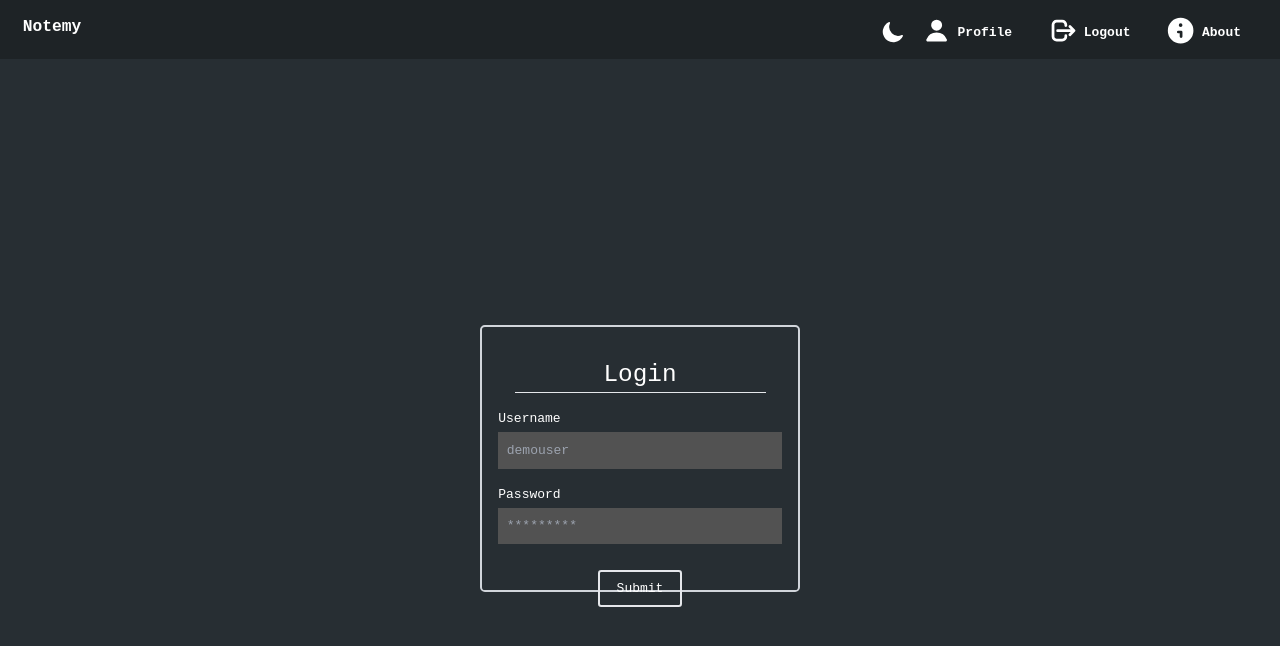
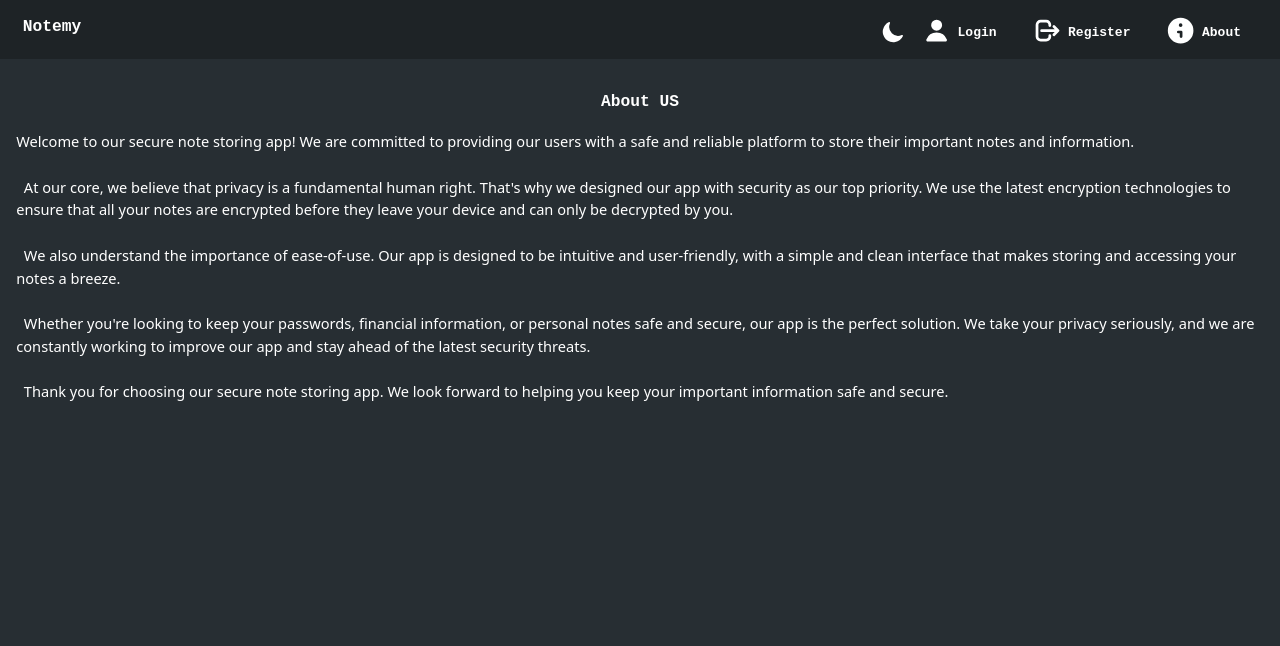
Before and after one commit to DebNation/notes-frontend, a React (Vite) app: page /about in a window 1280 px wide. Shown: the top 646 px of the page. Built offline with nearby package versions, Linux system fonts and the light colour scheme.

Commit message:
add react-router-dom, use react router to manipulate navbar buttons, update navbar

```diff
--- a/package.json
+++ b/package.json
@@ -14,7 +14,8 @@
     "@tanstack/react-query": "^5.37.1",
     "axios": "^1.7.0",
     "react": "^18.2.0",
-    "react-dom": "^18.2.0"
+    "react-dom": "^18.2.0",
+    "react-router-dom": "^6.23.1"
   },
   "devDependencies": {
     "@tanstack/eslint-plugin-query": "^5.35.6",
--- a/src/App.tsx
+++ b/src/App.tsx
@@ -2,20 +2,56 @@ import { useContext } from "react";
 import ThemeContext from "./contexts/themeContext";
 import Index from "./comps/index";
 import Navbar from "./comps/navbar";
+import { createBrowserRouter, RouterProvider } from "react-router-dom";
+import About from "./comps/about";
+import React from "react";
+import Register from "./comps/register";
 
 function App() {
   const context = useContext(ThemeContext);
+
   const html = document.getElementById("html");
   if (context?.theme === "dark") {
     html?.classList.add("dark");
   } else {
     html?.classList.remove("dark");
   }
+  const router = createBrowserRouter([
+    {
+      path: "/about",
+      element: (
+        <>
+          <Navbar />
+          <About />
+        </>
+      ),
+    },
+    {
+      path: "/",
+      element: (
+        <>
+          <Navbar />
+          <Index />
+        </>
+      ),
+    },
+{
+      path: "/register",
+      element: (
+        <>
+          <Navbar />
+          <Register />
+        </>
+      ),
+    },
+
+  ]);
 
   return (
     <>
-      <Navbar/>
-      <Index />
+      <React.StrictMode>
+        <RouterProvider router={router} />
+      </React.StrictMode>
     </>
   );
 }
--- a/src/api/api.ts
+++ b/src/api/api.ts
@@ -9,6 +9,12 @@ export const loginFn = async (userCreds: object) => {
   const response = await notemyApi.post("/login", userCreds);
   return response.data;
 };
+//REGISTER
+export const RegisterFn = async (userCreds: object) => {
+  const response = await notemyApi.post("/register", userCreds);
+  return response.data;
+};
+
 // GET ME(USER DETAILS)
 export const getMeFn = async (token: string) => {
   const response = await notemyApi.get("/me", {
--- a/src/comps/about.tsx
+++ b/src/comps/about.tsx
@@ -1,7 +1,38 @@
-
 const About = () => {
   return (
-    <div className="h-screen dark:bg-everforest_bg0">About </div>
-  )
-}
-export default About
+    <div className="h-screen bg-lime-200 dark:bg-everforest_bg0 dark:text-white duration-100 pt-10">
+
+      <div className="flex justify-center text-xl font-bold">
+      <h3>About US</h3>
+      </div>
+      <article className="p-5 text-lg font-sans">
+        Welcome to our secure note storing app! We are committed to providing
+        our users with a safe and reliable platform to store their important
+        notes and information.
+        <br />
+        <br />
+        &nbsp; At our core, we believe that privacy is a fundamental human
+        right. That&apos;s why we designed our app with security as our top
+        priority. We use the latest encryption technologies to ensure that all
+        your notes are encrypted before they leave your device and can only be
+        decrypted by you.
+        <br />
+        <br />
+        &nbsp; We also understand the importance of ease-of-use. Our app is
+        designed to be intuitive and user-friendly, with a simple and clean
+        interface that makes storing and accessing your notes a breeze.
+        <br />
+        <br />
+        &nbsp; Whether you&apos;re looking to keep your passwords, financial
+        information, or personal notes safe and secure, our app is the perfect
+        solution. We take your privacy seriously, and we are constantly working
+        to improve our app and stay ahead of the latest security threats.
+        <br />
+        <br />
+        &nbsp; Thank you for choosing our secure note storing app. We look
+        forward to helping you keep your important information safe and secure.
+      </article>
+    </div>
+  );
+};
+export default About;
--- a/src/comps/login.tsx
+++ b/src/comps/login.tsx
@@ -18,7 +18,9 @@ function Login() {
     try {
       const data: loginResponseType = await loginFn(userData);
       const accessToken = data.data.accessToken;
-      userContext?.userLogin(accessToken);
+      const username = data.data.username;
+      console.log(username)
+      userContext?.userLogin(accessToken, username);
     } catch (err) {
       console.log(err);
       if (err?.response?.status === 400) {
@@ -35,7 +37,7 @@ function Login() {
       ) : (
         <form
           onSubmit={handleSubmit}
-          className="border-2 rounded-md p-5 w-3/4  md:w-1/4 lg:w-1/4 shadow-black border-black dark:border-gray-300 h-2/6"
+          className="border-2 rounded-md p-5 w-3/4  md:w-1/4 lg:w-1/4 shadow-black border-black dark:border-gray-300 h-3/8"
         >
           <div className=" inline-block text-center p-5 w-full">
             <h1 className="text-3xl mb-1">Login</h1>
--- a/src/comps/navbar.tsx
+++ b/src/comps/navbar.tsx
@@ -8,8 +8,10 @@ import {
   UserIcon,
   ArrowRightStartOnRectangleIcon,
   InformationCircleIcon,
+  HomeIcon,
 } from "@heroicons/react/16/solid";
 import UserContext from "../contexts/userContext";
+import { Link } from "react-router-dom";
 
 const Navbar = () => {
   const themeContext = useContext(ThemeContext);
@@ -23,7 +25,9 @@ const Navbar = () => {
     <div className=" bg-lime-300 dark:bg-everforest_bg_dim   dark:text-white shadow-black duration-100 ">
       <div className="flex justify-between">
         <div className="text-xl p-2 mt-3 flex gap-5">
-          <div className="font-bold pl-5">Notemy</div>
+          <Link to={"/"}>
+            <div className="font-bold pl-5 cursor-pointer">Notemy</div>
+          </Link>
         </div>
 
         <div className="p-2 mr-2 flex">
@@ -55,21 +59,72 @@ const Navbar = () => {
               onClick={() => setShowModal(!showModal)}
             />
           )}
+          {user?.accessToken ? (
+            <>
+              <div>
+                <Link
+                  to={"/"}
+                  className="hidden md:px-3 md:py-2 md:mr-5 md:mt-1 md:flex md:hover:bg-green-800 md:duration-100 md:rounded-md"
+                >
+                  <HomeIcon className="h-9 w-9 transition duration-500 mr-2" />
+                  <div className="mt-2 font-bold">Home</div>
+                </Link>
+              </div>
+
               <div className="hidden md:px-3 md:py-2 md:mr-5 md:mt-1 md:flex md:hover:bg-green-800 md:duration-100 md:rounded-md">
                 <UserIcon className="h-9 w-9 transition duration-500 mr-2" />
-            <div className="mt-2 font-bold">Profile</div>
+                <div className="mt-2 font-bold">
+                  {localStorage.getItem("username")}
                 </div>
-          <div className="hidden md:px-3 md:py-2 md:mr-5 md:mt-1 md:flex md:hover:bg-green-800 md:duration-100 md:rounded-md" onClick={()=>{
-            localStorage.removeItem("accessToken")
-            user?.userLogin(localStorage.getItem("accessToken") || "")
-          }}>
+              </div>
+              <div
+                className="hidden md:px-3 md:py-2 md:mr-5 md:mt-1 md:flex md:hover:bg-green-800 md:duration-100 md:rounded-md"
+                onClick={() => {
+                  localStorage.removeItem("accessToken");
+                  user?.userLogin(
+                    localStorage.getItem("accessToken") || "",
+                    localStorage.getItem("username") || "",
+                  );
+                }}
+              >
                 <ArrowRightStartOnRectangleIcon className="h-9 w-9 transition duration-500 mr-2" />
                 <div className="mt-2 font-bold">Logout</div>
               </div>
               <div className="hidden md:px-3 md:py-2 md:mr-5 md:mt-1 md:flex md:hover:bg-green-800 md:duration-100 md:rounded-md ">
+                <Link to={"/about"} className="hidden md:flex">
                   <InformationCircleIcon className="h-9 w-9 transition duration-500 mr-2" />
                   <div className="mt-2 font-bold">About</div>
+                </Link>
               </div>
+            </>
+          ) : (
+            <>
+              <div>
+                <Link
+                  to={"/"}
+                  className="hidden md:px-3 md:py-2 md:mr-5 md:mt-1 md:flex md:hover:bg-green-800 md:duration-100 md:rounded-md"
+                >
+                  <UserIcon className="h-9 w-9 transition duration-500 mr-2" />
+                  <div className="mt-2 font-bold">Login</div>
+                </Link>
+              </div>
+              <div>
+                <Link
+                  to={"/register"}
+                  className="hidden md:px-3 md:py-2 md:mr-5 md:mt-1 md:flex md:hover:bg-green-800 md:duration-100 md:rounded-md"
+                >
+                  <ArrowRightStartOnRectangleIcon className="h-9 w-9 transition duration-500 mr-2" />
+                  <div className="mt-2 font-bold">Register</div>
+                </Link>
+              </div>
+              <div className="hidden md:px-3 md:py-2 md:mr-5 md:mt-1 md:flex md:hover:bg-green-800 md:duration-100 md:rounded-md ">
+                <Link to={"/about"} className="hidden md:flex">
+                  <InformationCircleIcon className="h-9 w-9 transition duration-500 mr-2" />
+                  <div className="mt-2 font-bold">About</div>
+                </Link>
+              </div>
+            </>
+          )}
         </div>
       </div>
       {showModal ? (
@@ -80,30 +135,59 @@ const Navbar = () => {
             <ul className="block ">
               <li className="px-5 py-3  mx-5 rounded-md  bg-lime-800 hover:bg-green-600 flex ">
                 <UserIcon className="h-6 w-6 mr-2" />
-                Profile
+                {localStorage.getItem("username")}
               </li>
-              <li className="px-5 py-3 mt-5  mx-5 rounded-md bg-lime-800 hover:bg-everforest_orage flex">
+              <li
+                className="px-5 py-3 mt-5  mx-5 rounded-md bg-lime-800 hover:bg-everforest_orage flex"
+                onClick={() => {
+                  localStorage.removeItem("accessToken");
+                  user?.userLogin(
+                    localStorage.getItem("accessToken") || "",
+                    localStorage.getItem("username") || "",
+                  );
+                }}
+              >
                 <ArrowRightStartOnRectangleIcon className="h-6 w-6 mr-2" />
                 Logout
               </li>
-              <li className="px-5 py-3 mt-5  mx-5 rounded-md bg-lime-800 hover:bg-green-600 flex">
+              <li>
+                <Link
+                  to={"/about"}
+                  className="px-5 py-3 mt-5  mx-5 rounded-md bg-lime-800 hover:bg-green-600 flex"
+                >
                   <InformationCircleIcon className="h-6 w-6 mr-2" />
                   About
+                </Link>
               </li>
             </ul>
           ) : (
             <ul className="block ">
-              <li className="px-5 py-3  mx-5 rounded-md  bg-lime-800 hover:bg-green-600 flex ">
+              <li>
+                <Link
+                  to={"/"}
+                  className="px-5 py-3  mx-5 rounded-md  bg-lime-800 hover:bg-green-600 flex "
+                >
                   <UserIcon className="h-6 w-6 mr-2" />
                   Login
+                </Link>
               </li>
-              <li className="px-5 py-3 mt-5  mx-5 rounded-md bg-lime-800 hover:bg-everforest_orage flex">
+              <li>
+                <Link
+                  to={"/register"}
+                  className="px-5 py-3 mt-5  mx-5 rounded-md bg-lime-800 hover:bg-everforest_orage flex"
+                >
                   <ArrowRightStartOnRectangleIcon className="h-6 w-6 mr-2" />
                   Register
+                </Link>
               </li>
-              <li className="px-5 py-3 mt-5  mx-5 rounded-md bg-lime-800 hover:bg-green-600 flex">
+              <li>
+                <Link
+                  to={"/about"}
+                  className="px-5 py-3 mt-5  mx-5 rounded-md bg-lime-800 hover:bg-green-600 flex"
+                >
                   <InformationCircleIcon className="h-6 w-6 mr-2" />
                   About
+                </Link>
               </li>
             </ul>
           )}
--- a/src/comps/register.tsx
+++ b/src/comps/register.tsx
@@ -1,77 +1,87 @@
-import { useContext, useState } from "react";
-import { loginFn } from "../api/api";
-// import { loginResponseType } from "../@types/types";
+import { useState } from "react";
+// import { useContext } from "react";
 // import UserContext from "../contexts/userContext";
+import { ArrowPathIcon } from "@heroicons/react/16/solid";
+import { RegisterFn } from "../api/api";
+import { registerResponseType } from "../@types/types";
+import { useNavigate } from "react-router-dom";
+// import { redirect } from "react-router-dom";
 
 function Register() {
   const [username, setUsername] = useState("");
+  const [email, setEmail] = useState("");
   const [password, setPassword] = useState("");
-  const [email, setEmail] = useState("");
-  const handleSubmit = () => { };
+  const [showProcessing, setShowProcessing] = useState(false);
 
-  // const userContext = useContext(UserContext)
-  //
-  // const userData = { username: username, password: password }
-  // const handleSubmit = async (e: React.FormEvent) => {
-  //   e.preventDefault();
-  //   try {
-  //     const data: loginResponseType = await loginFn(userData)
-  //     const accessToken = data.data.accessToken
-  //     userContext?.userLogin(accessToken)
-  //   }
-  //   catch (err) {
-  //     console.log(err)
-  //     if(err.response.status === 400){
-  //
-  //     console.log("check your credentials again")
-  //     }
-  //
-  //   }
+  const navigate = useNavigate();
 
-  //}
+  // const user = useContext(UserContext);
+
+  const userData = { username: username, email: email, password: password };
+  const handleSubmit = async (e: React.FormEvent) => {
+    e.preventDefault();
+    setShowProcessing(true);
+    try {
+      const data: registerResponseType = await RegisterFn(userData);
+      alert("Account is Created, You can Login Now");
+
+      navigate("/");
+    } catch (err) {
+      console.log(err);
+      if (err?.response?.status === 409) {
+        console.log("User already exist");
+      }
+    }
+    setShowProcessing(false);
+  };
 
   return (
-    <div className="h-screen items-center justify-center flex dark:bg-neutral-800 dark:text-white">
+    <div className="h-screen items-center justify-center flex dark:bg-everforest_bg0 dark:text-white duration-100">
+      {showProcessing ? (
+        <ArrowPathIcon className="animate-spin h-6 w-6" />
+      ) : (
         <form
           onSubmit={handleSubmit}
-        className="border-2 p-5 w-3/4  md:w-2/4 lg:w-1/4 shadow-black border-black dark:border-gray-300 "
+          className="border-2 rounded-md p-5 w-3/4  md:w-1/4 lg:w-1/4 shadow-black border-black dark:border-gray-300 h-2/8"
         >
           <div className=" inline-block text-center p-5 w-full">
-          <h1 className="text-3xl mb-1">Login</h1>
+            <h1 className="text-3xl mb-1">Register</h1>
             <hr />
           </div>
 
           <div className=" block ">
             <label className="block">Username</label>
             <input
-            className="p-2 mt-1 w-full border-2 hover:border-black dark:border-0 dark:bg-neutral-600 "
+              className="p-2 mt-1 w-full border-2 hover:border-black dark:border-neutral-600 dark:border-2 dark:bg-neutral-600"
+              required={true}
               placeholder="demouser"
               type="text"
               value={username}
               onChange={(e) => setUsername(e.target.value)}
             />
           </div>
-        <div className=" block ">
+          <div className=" block mt-5 h-2/4 ">
             <label className="block">Email</label>
             <input
-            className="p-2 mt-1 w-full border-2 hover:border-black dark:border-0 dark:bg-neutral-600 "
-            placeholder="demouser"
+              className="p-2 mt-1 w-full border-2 hover:border-black dark:border-neutral-600 dark:border-2 dark:bg-neutral-600 "
+              placeholder="demouser@email.com"
               type="email"
               value={email}
               onChange={(e) => setEmail(e.target.value)}
             />
           </div>
 
-        <div className="block mt-2">
+          <div className="block mt-5 h-2/4">
             <label className="block">Password</label>
             <input
-            className="p-2 mt-1 w-full border-2 hover:border-black dark:border-0 dark:bg-neutral-600 "
+              className="p-2 mt-1 w-full border-2 hover:border-black dark:border-neutral-600 dark:border-2 dark:bg-neutral-600 "
               placeholder="*********"
+              required={true}
               type="password"
               value={password}
               onChange={(e) => setPassword(e.target.value)}
             />
-          <div className="justify-center flex ">
+            <div className="justify-center flex mt-5">
               <button
                 type="submit"
                 className="px-5 py-2 rounded border-2 mt-3 hover:border-black"
@@ -81,6 +91,7 @@ function Register() {
             </div>
           </div>
         </form>
+      )}
     </div>
   );
 }
--- a/src/contexts/UserContextProvider.tsx
+++ b/src/contexts/UserContextProvider.tsx
@@ -8,15 +8,18 @@ const UserContextProvider = ({ children }: UserContextProviderType) => {
   const [accessToken, setAccessToken] = useState("");
   const [showLoading, setShowLoading] = useState(false);
 
-  const userLogin = (newToken: string) => {
+  const userLogin = (newToken: string, username: string) => {
     const token = localStorage.getItem("accessToken");
-    if (token) {
+    const UserName = localStorage.getItem("username");
+
+    if (token && UserName) {
       if (token?.length > 1 && token !== null) {
         setAccessToken(token);
       }
     } else {
       // else no token found on localstorage set the newToken
       localStorage.setItem("accessToken", newToken);
+      localStorage.setItem("username", username);
       setAccessToken(newToken);
     }
   };
@@ -29,13 +32,14 @@ const UserContextProvider = ({ children }: UserContextProviderType) => {
         if (token?.length > 1 && token !== null) {
           try {
             // Check the validity of the token
-             await getMeFn(token);
+            await getMeFn(token);
             //TODO use a usecallback to prevent re-render
 
             setAccessToken(token);
           } catch (err) {
             //remove the accessToken if it's expired or being tampered
             localStorage.removeItem("accessToken");
+            localStorage.removeItem("username");
             console.log("unauth");
           }
         }
@@ -45,7 +49,9 @@ const UserContextProvider = ({ children }: UserContextProviderType) => {
   }, [accessToken]);
 
   return (
-    <UserContext.Provider value={{ accessToken, userLogin, showLoading }}>
+    <UserContext.Provider
+      value={{ accessToken, userLogin, showLoading }}
+    >
       {children}
     </UserContext.Provider>
   );
--- a/src/contexts/userContext.tsx
+++ b/src/contexts/userContext.tsx
@@ -1,5 +1,6 @@
 import { createContext } from "react";
-type userLoginType = (token: string) => void;
+
+type userLoginType = (token: string, username: string) => void;
 
 type userContextType = {
   accessToken: string;
```
Also changed, not shown: src/@types/types.ts (+7 -0 lines), src/comps/notes.tsx (+4 -4 lines), 1 other file (tests, documents, lock files or other folders). Lines whose indentation alone changed are shown as unchanged.
